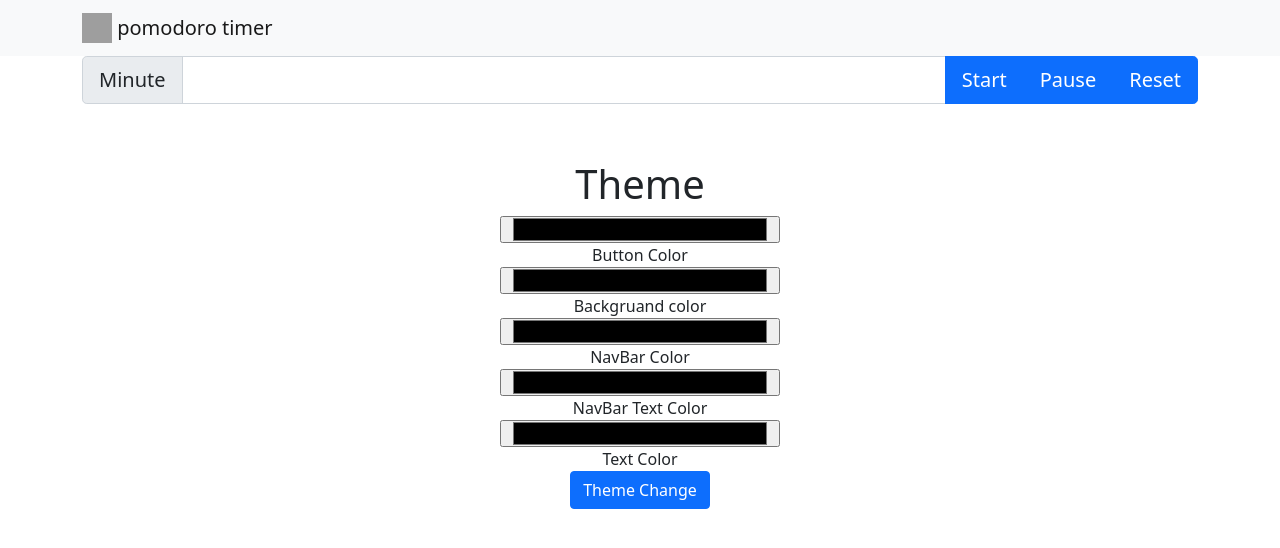
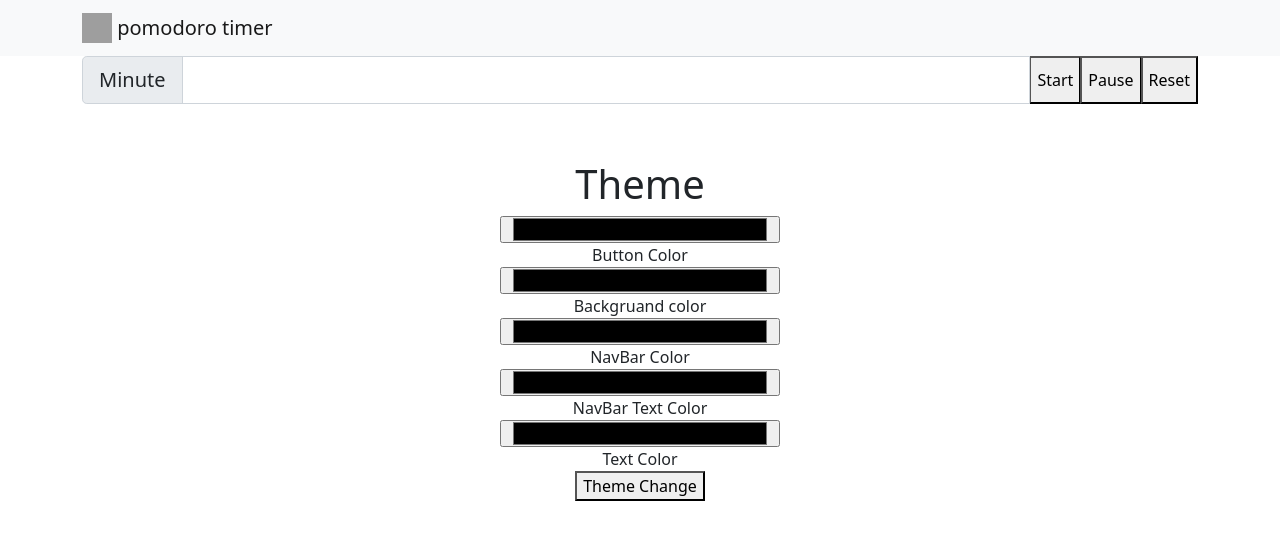
Before and after one commit to mertovich/pomodoro-timer, a React (Create React App) app in the folder web/: page / in a window 1280 px wide. Shown: the top 548 px of the page. Built offline with nearby package versions, Linux system fonts and the light colour scheme; grey boxes are pictures that could not be loaded.

Commit message:
fix(Button): defult button

```diff
--- a/web/src/components/ThemeInput.tsx
+++ b/web/src/components/ThemeInput.tsx
@@ -1,5 +1,5 @@
 import React, { useState } from 'react'
-import { Container, Row, Button } from 'react-bootstrap'
+import { Container, Row } from 'react-bootstrap'
 
 interface IPros {
     themeChange: (buttonColor: String, bgColor: String, navBarColor: String, navBarTextColor: String, textColor: String) => void
@@ -53,7 +53,7 @@ const ThemeInput: React.FC<IPros> = ({ themeChange }) => {
                 <input name='textColor' onChange={handleChange} type='color' />
                 <label>Text Color</label>
             </Row>
-            <Button onClick={()=> themeChange(buttonColor,bgColor,navBarColor,navBarTextColor, textColor)} variant="primary" type="submit">Theme Change</Button>
+            <button onClick={() => themeChange(buttonColor, bgColor, navBarColor, navBarTextColor, textColor)} type="submit">Theme Change</button>
         </div>
     )
 }
--- a/web/src/components/TimerForm.tsx
+++ b/web/src/components/TimerForm.tsx
@@ -1,5 +1,5 @@
 import React from 'react'
-import { InputGroup, FormControl, Container, Button } from 'react-bootstrap'
+import { InputGroup, FormControl, Container } from 'react-bootstrap'
 
 interface IProps {
     handleChange: (e: React.ChangeEvent<HTMLInputElement>) => void
@@ -8,15 +8,15 @@ interface IProps {
     handlePause: () => void
 }
 
-const TimerForm:React.FC<IProps> = ({ handleChange, handleStart, handlePause, handleReset }) => {
+const TimerForm: React.FC<IProps> = ({ handleChange, handleStart, handlePause, handleReset }) => {
     return (
         <Container>
             <InputGroup size="lg">
                 <InputGroup.Text id="inputGroup-sizing-lg">Minute</InputGroup.Text>
                 <FormControl onChange={handleChange} type='number' aria-label="Large" aria-describedby="inputGroup-sizing-sm" />
-                <Button onClick={handleStart} variant="primary" type="submit">Start</Button>
-                <Button onClick={handlePause} variant="primary" type="submit">Pause</Button>
-                <Button onClick={handleReset} variant="primary" type="submit">Reset</Button>
+                <button onClick={handleStart} type="submit">Start</button>
+                <button onClick={handlePause} type="submit">Pause</button>
+                <button onClick={handleReset} type="submit">Reset</button>
             </InputGroup>
         </Container>
     )
```
